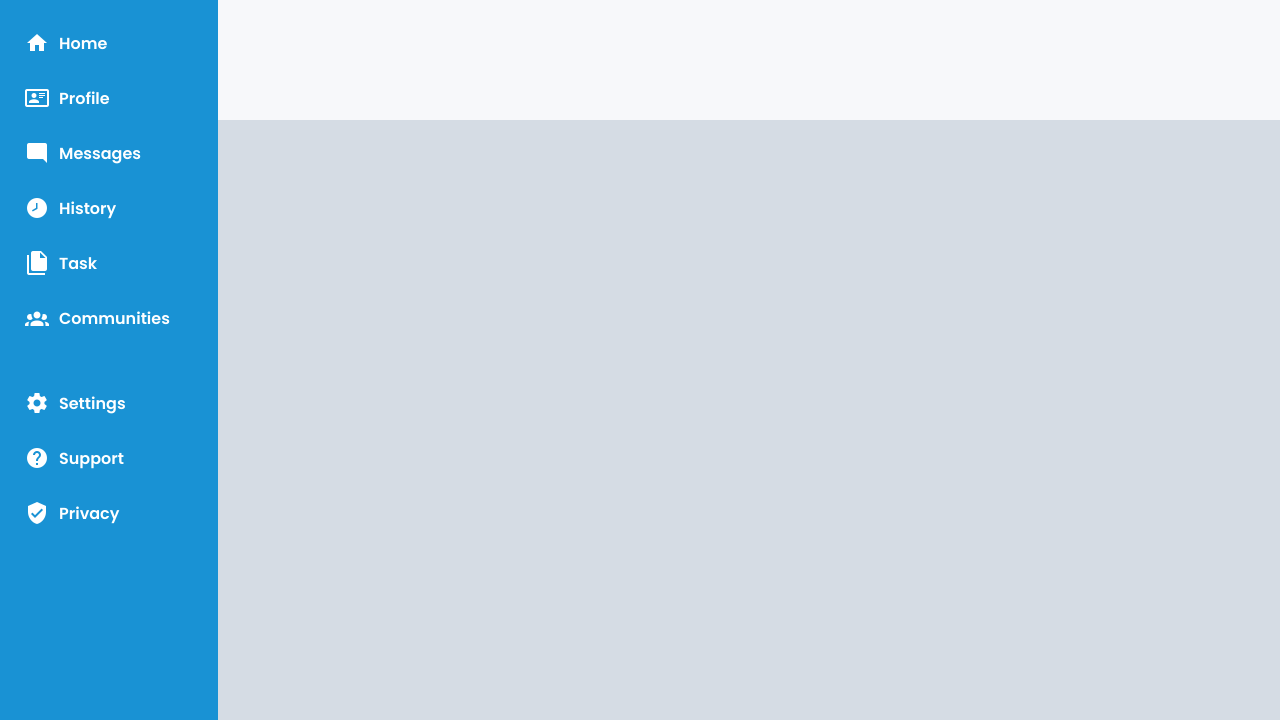
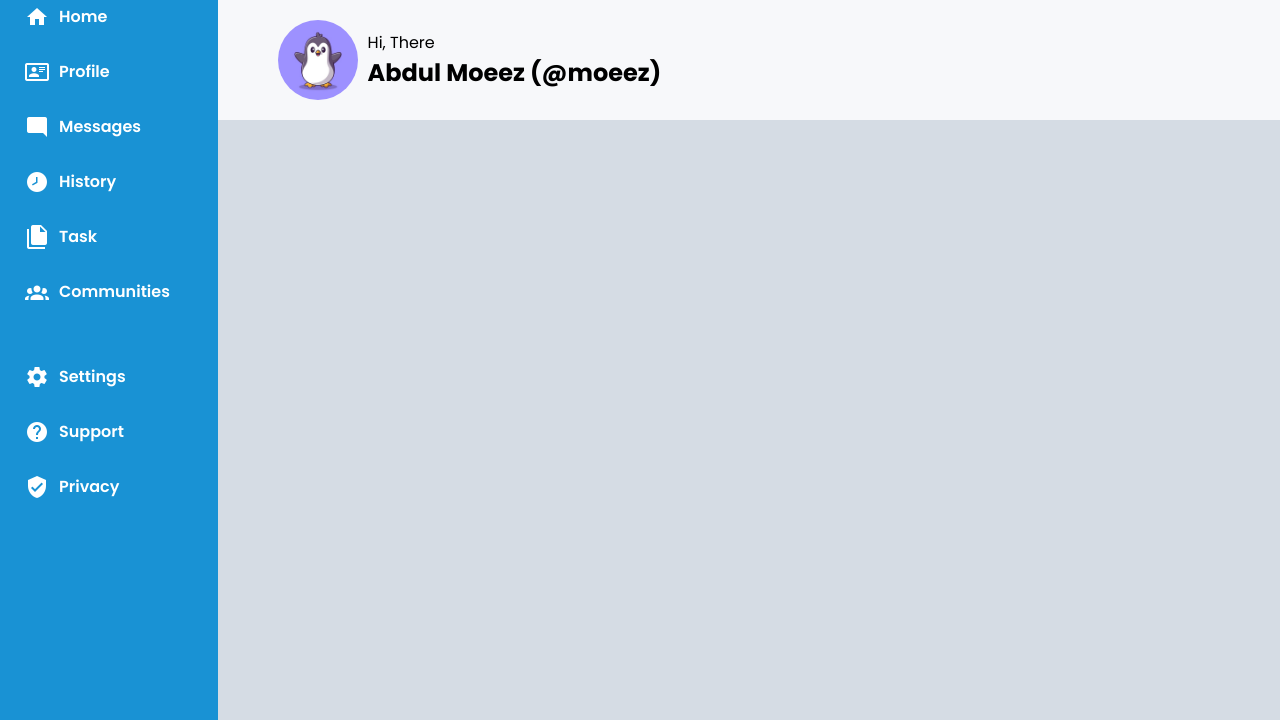
Before and after one commit to AbdulMoeez060/admin-dashboard, a plain HTML site: page index.html in a window 1280 px wide. Shown: the part 80-800 px from the top of the page. Drawn offline with Linux system fonts and the light colour scheme.

Commit message:
add profile section

```diff
--- a/index.html
+++ b/index.html
@@ -44,6 +44,14 @@
             <img style="border-radius: 50%; width: 50px;" src="./icons/bird.jpg" alt="profile pic">
             <h4>Abdul Moeez</h4>
         </div>
+        <div class="profile">
+            <img style="border-radius: 50%; width: 80px;" src="./icons/bird.jpg" alt="profile pic">
+            <div class="texts">
+                <p>Hi, There</p>
+                <h2>Abdul Moeez (@moeez)</h2>
+            </div>
+
+        </div>
     </div>
     <div class="content"></div>
 
--- a/style.css
+++ b/style.css
@@ -96,6 +96,21 @@ input[type='search']:focus{
     gap: 25px;
     overflow:hidden ;
 }
+
+.profile{
+    grid-area: 2/1/2/1;
+    display: flex;
+    align-items: center;
+    margin-left: 60px;
+    gap: 10px;
+    overflow: hidden;
+}
+h2,p{
+    margin: 0;
+    padding: 0;
+}
+
+
 .content{
     grid-row: 2;
     grid-column: 2;
```
